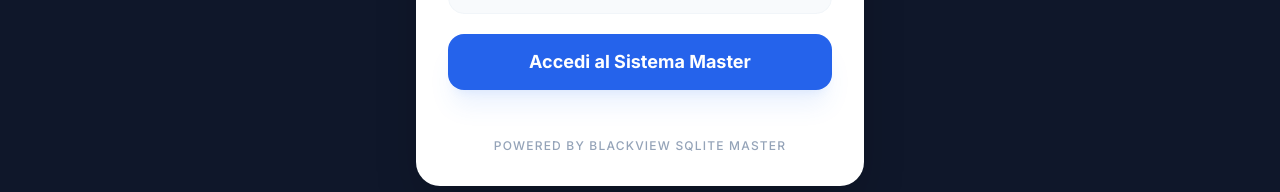
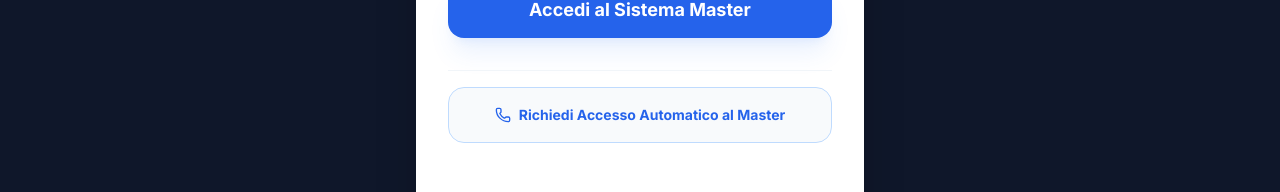
Before and after one commit to AzzurroElma97/azzurro-web-client, a Next.js app: page /admin in a window 1280 px wide. Shown: the part 543-735 px from the top of the page. Built offline with nearby package versions, Linux system fonts and the light colour scheme; no server answers.

Commit message:
Auto sync dal Desktop: 11/04/2026 19:12:47,61

```diff
--- a/src/app/admin/page.tsx
+++ b/src/app/admin/page.tsx
@@ -15,6 +15,7 @@
   ShieldCheck,
   Mail,
   Lock,
+  Phone,
 } from 'lucide-react';
 import { Button } from '@/components/ui/button';
 import {
@@ -34,6 +35,7 @@
   const [isLoading, setIsLoading] = useState(false);
   const [isAuthenticated, setIsAuthenticated] = useState(false);
   const [error, setError] = useState('');
+  const [isAutoWaiting, setIsAutoWaiting] = useState(false);
   const router = useRouter();
 
   useEffect(() => {
@@ -70,6 +72,25 @@
         localStorage.setItem('adminEmail', email);
       } else {
         setError(res?.message || 'Credenziali non valide. Accesso negato.');
+      }
+    });
+  };
+
+  const handleAutoLogin = () => {
+    setIsAutoWaiting(true);
+    setError('');
+
+    socketService.emit('client_request', {
+      action: 'REQUEST_AUTO_LOGIN',
+      device: typeof window !== 'undefined' ? navigator.userAgent : 'Unknown Web Client'
+    }, (res: any) => {
+      setIsAutoWaiting(false);
+      if (res && res.success) {
+        setIsAuthenticated(true);
+        localStorage.setItem('isAdminAuthenticated', 'true');
+        localStorage.setItem('adminEmail', 'AUTO_LOGIN');
+      } else {
+        setError(res?.message || 'Accesso automatico rifiutato dal Master.');
       }
     });
   };
@@ -146,6 +167,28 @@
                 )}
               </Button>
             </form>
+
+            <div className="pt-4 space-y-4 border-t border-slate-100">
+              <Button
+                type="button"
+                onClick={handleAutoLogin}
+                disabled={isLoading || isAutoWaiting}
+                variant="outline"
+                className="w-full h-14 rounded-2xl border-blue-200 text-blue-600 font-bold hover:bg-blue-50 transition-all flex items-center justify-center gap-2"
+              >
+                {isAutoWaiting ? (
+                  <>
+                    <Loader2 className="w-5 h-5 animate-spin" />
+                    In attesa di approvazione Master...
+                  </>
+                ) : (
+                  <>
+                    <Phone className="w-5 h-5" />
+                    Richiedi Accesso Automatico al Master
+                  </>
+                )}
+              </Button>
+            </div>
 
             <div className="text-center pt-4">
                <p className="text-xs text-slate-400 font-medium uppercase tracking-widest">Powered by Blackview SQLite Master</p>
--- a/src/app/login/page.tsx
+++ b/src/app/login/page.tsx
@@ -40,7 +40,7 @@
 
     const action = userType === 'customer' ? 'LOGIN_CUSTOMER' : 'LOGIN_DRIVER';
 
-    socketService.emit('process_request', {
+    socketService.emit('client_request', {
       action,
       email: userType === 'customer' ? identifier : undefined,
       identifier: userType === 'driver' ? identifier : undefined,
--- a/src/app/register/page.tsx
+++ b/src/app/register/page.tsx
@@ -43,7 +43,7 @@
 
     const action = userType === 'customer' ? 'REGISTER_CUSTOMER' : 'REGISTER_DRIVER';
 
-    socketService.emit('process_request', {
+    socketService.emit('client_request', {
       action,
       ...formData
     }, (res: any) => {
```
